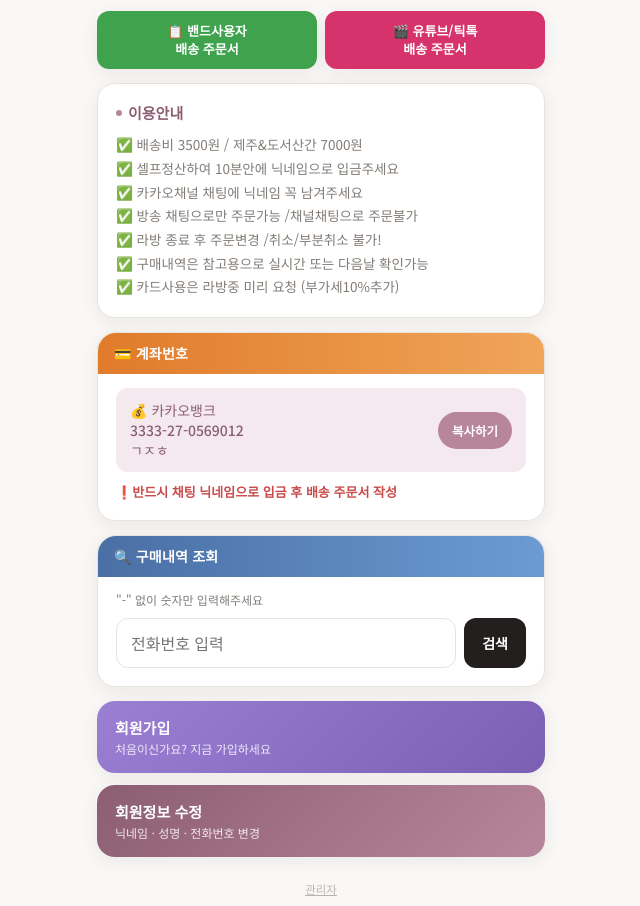
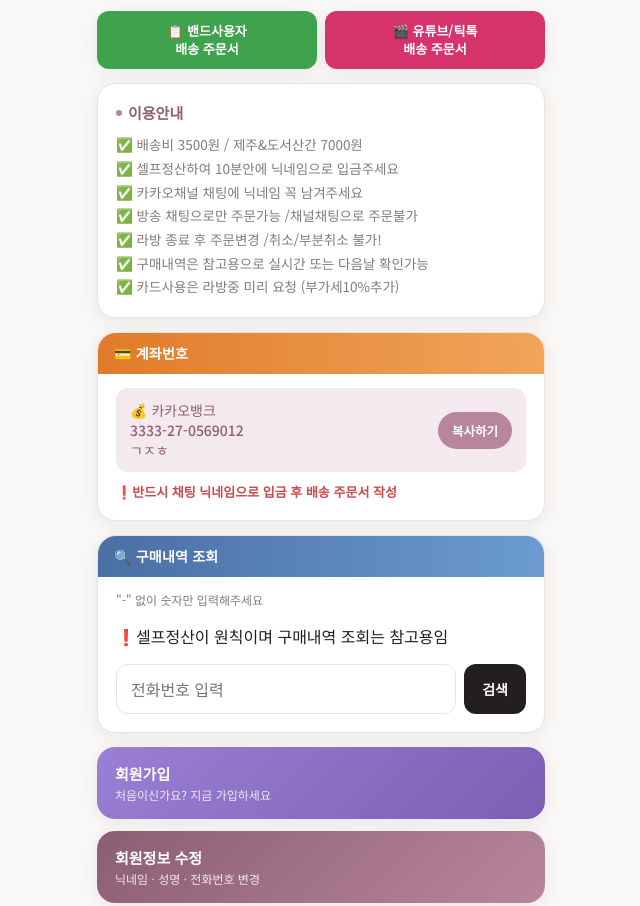
Before and after one commit to rainmaker7709/veralive, a plain HTML site: page index.html in a window 1280 px wide. Shown: the part 166-1072 px from the top of the page, without its empty margins (319-959 px from the left). Drawn offline with Linux system fonts and the light colour scheme; no server answers.

Commit message:
Update index.html

```diff
--- a/index.html
+++ b/index.html
@@ -890,6 +890,7 @@
     <div class="card search-card">
       <div class="card-header-band band-search">🔍 구매내역 조회</div>
       <p class="search-hint">"-" 없이 숫자만 입력해주세요</p>
+      <p class="notice-text-red">❗셀프정산이 원칙이며 구매내역 조회는 참고용임</p>
       <div class="search-row">
         <input type="tel" id="input-phone" inputmode="numeric" placeholder="전화번호 입력" maxlength="11">
         <button class="btn-primary" id="btn-search">검색</button>
```
